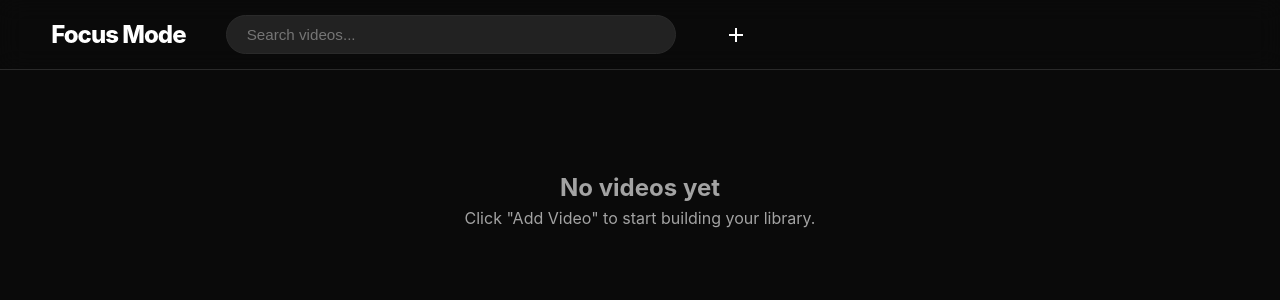
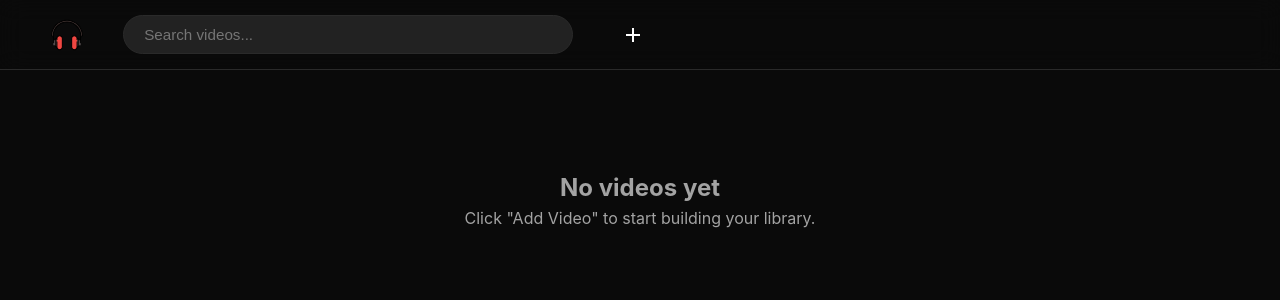
Before and after one commit to ricardostange/focus-mode, a React (Vite) app: page / in a window 1280 px wide. Shown: the top 300 px of the page. Built offline with nearby package versions, Linux system fonts and the light colour scheme.

Commit message:
improved home button

```diff
--- a/index.html
+++ b/index.html
@@ -2,7 +2,7 @@
 <html lang="en">
   <head>
     <meta charset="UTF-8" />
-    <link rel="icon" type="image/svg+xml" href="/favicon.svg" />
+    <link rel="icon" type="image/svg+xml" href="favicon.svg" />
     <meta name="viewport" content="width=device-width, initial-scale=1.0" />
     <title>Focus Mode</title>
   </head>
--- a/src/App.css
+++ b/src/App.css
@@ -59,20 +59,22 @@ body {
     gap: 40px;
 }
 
-.logo-text {
-    font-size: 1.5rem;
-    font-weight: 800;
-    color: var(--text-primary);
-    text-decoration: none;
-    letter-spacing: -0.04em;
+.logo-img {
+    height: 32px;
+    width: auto;
     cursor: pointer;
+    transition: all 0.3s cubic-bezier(0.4, 0, 0.2, 1);
     user-select: none;
-    white-space: nowrap;
-    transition: color 0.2s;
+    display: block;
 }
 
-.logo-text:hover {
-    color: var(--accent);
+.logo-img:hover {
+    transform: scale(1.1) rotate(-5deg);
+    filter: drop-shadow(0 0 8px var(--accent));
+}
+
+.logo-img:active {
+    transform: scale(0.95);
 }
 
 .search-container {
--- a/src/components/Header.tsx
+++ b/src/components/Header.tsx
@@ -18,8 +18,8 @@ export function Header({ showSearch, searchTerm, onSearchChange, onLogoClick, on
   return (
     <header className="top-bar">
       <div className="header-content">
-        <a href="/" onClick={handleLogoClick} className="logo-text">
-          Focus Mode
+        <a href="/" onClick={handleLogoClick}>
+          <img src="favicon.svg" alt="Focus Mode" className="logo-img" />
         </a>
         <div className="search-container" style={{ visibility: showSearch ? 'visible' : 'hidden' }}>
           <input
```
